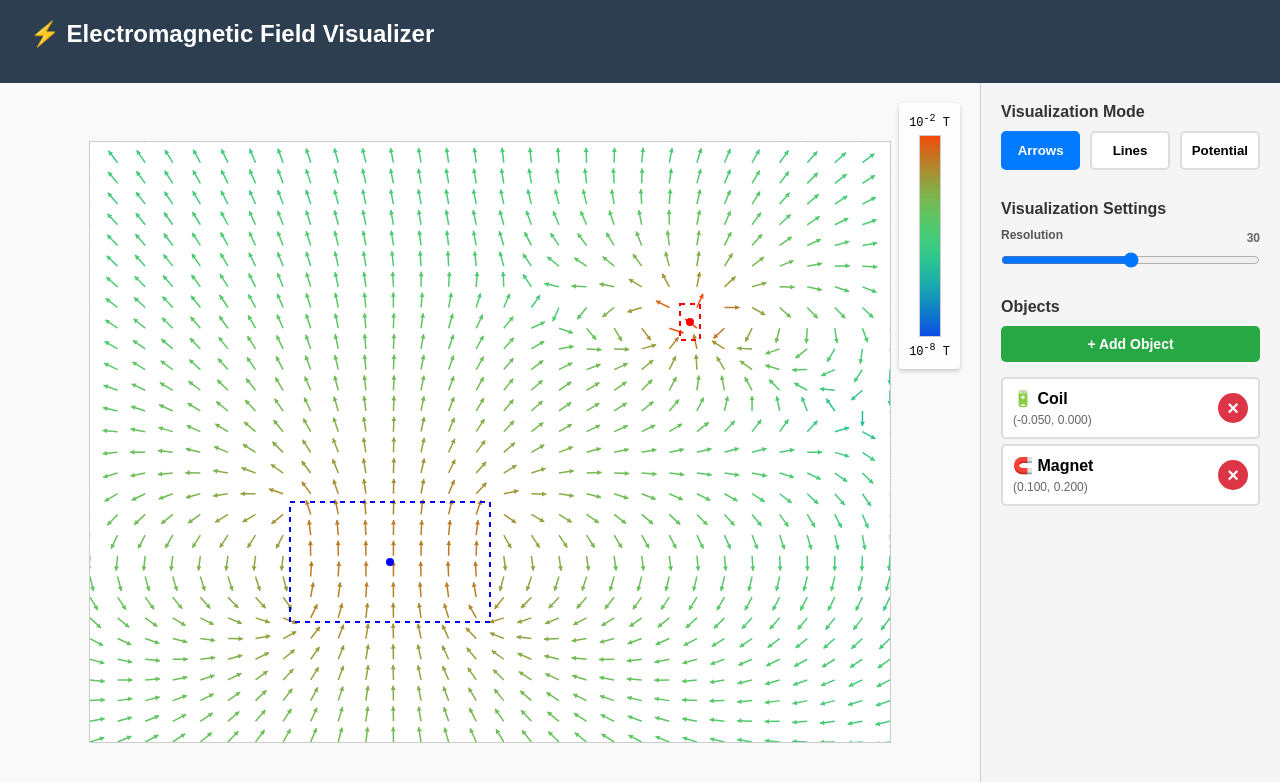
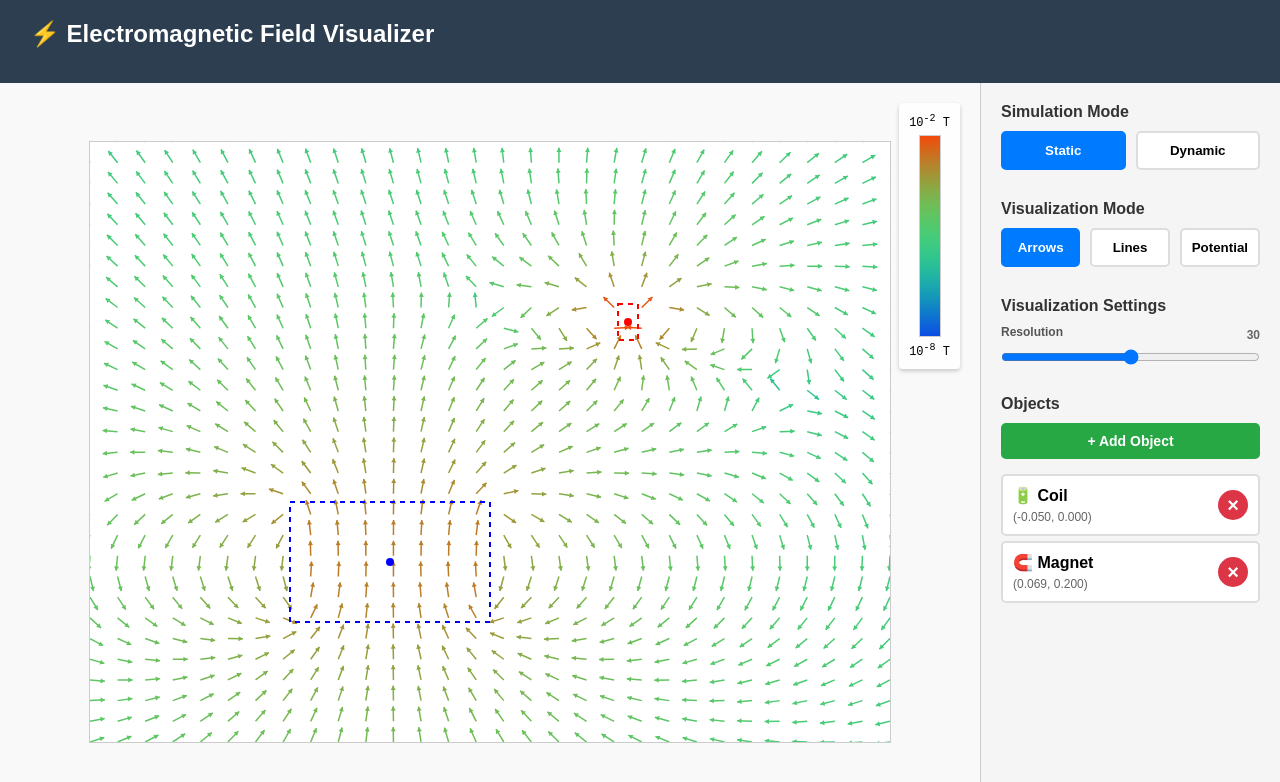
Before and after one commit to arthurmath/electromagnetic_simulation, a React (Vite) app in the folder frontend/: page / in a window 1280 px wide. Shown: the top 782 px of the page. Built offline with nearby package versions, Linux system fonts and the light colour scheme.

Commit message:
dyanmic simulation

```diff
--- a/frontend/src/App.jsx
+++ b/frontend/src/App.jsx
@@ -13,7 +13,7 @@ function App() {
 
     // Add initial objects (matching Python example)
     sim.addObject(new Coil(-0.05, 0.0, 0.05, 0.1, 100, 2.0));
-    sim.addObject(new Magnet(0.1, 0.2, 0.1));
+    sim.addObject(new Magnet(0.069, 0.2, 0.1));
 
     return sim;
   });
@@ -22,9 +22,65 @@ function App() {
   const [updateCounter, setUpdateCounter] = useState(0);
   const [resolution, setResolution] = useState(30);
   const [lineDensity, setLineDensity] = useState(1.6);
+  const [simMode, setSimMode] = useState('static');
+  const [frequency, setFrequency] = useState(1.0);
+  const [timeSpeed, setTimeSpeed] = useState(0.1);
+
+  const animationRef = React.useRef();
+  const phaseRef = React.useRef(0);
+  const lastTimeRef = React.useRef(Date.now());
 
   const xRange = [-0.20, 0.20];
   const yRange = [-0.15, 0.35];
+
+  useEffect(() => {
+    if (simMode === 'dynamic') {
+      lastTimeRef.current = Date.now();
+
+      const animate = () => {
+        const now = Date.now();
+        const dt = (now - lastTimeRef.current) / 1000;
+        lastTimeRef.current = now;
+
+        // Update phase: d(phase) = 2*PI * f * dt * speed
+        phaseRef.current += 2 * Math.PI * frequency * dt * timeSpeed;
+
+        let hasCoils = false;
+        simulation.objects.forEach(obj => {
+          if (obj.type === 'coil') {
+            hasCoils = true;
+            if (obj.baseCurrent === undefined) obj.baseCurrent = obj.current;
+            obj.current = obj.baseCurrent * Math.cos(phaseRef.current);
+          }
+        });
+
+        if (hasCoils) {
+          handleUpdate();
+        }
+
+        animationRef.current = requestAnimationFrame(animate);
+      };
+
+      animationRef.current = requestAnimationFrame(animate);
+    } else {
+      if (animationRef.current) {
+        cancelAnimationFrame(animationRef.current);
+      }
+      // Reset to static state
+      simulation.objects.forEach(obj => {
+        if (obj.type === 'coil' && obj.baseCurrent !== undefined) {
+          obj.current = obj.baseCurrent;
+        }
+      });
+      handleUpdate();
+    }
+
+    return () => {
+      if (animationRef.current) {
+        cancelAnimationFrame(animationRef.current);
+      }
+    };
+  }, [simMode, frequency, timeSpeed, simulation]);
 
   const handleUpdate = () => {
     setUpdateCounter(prev => prev + 1);
@@ -89,6 +145,12 @@ function App() {
           setResolution={setResolution}
           lineDensity={lineDensity}
           setLineDensity={setLineDensity}
+          simMode={simMode}
+          setSimMode={setSimMode}
+          frequency={frequency}
+          setFrequency={setFrequency}
+          timeSpeed={timeSpeed}
+          setTimeSpeed={setTimeSpeed}
         />
       </div>
     </div>
--- a/frontend/src/components/ControlPanel.jsx
+++ b/frontend/src/components/ControlPanel.jsx
@@ -9,13 +9,19 @@ const ControlPanel = ({
   resolution,
   setResolution,
   lineDensity,
-  setLineDensity
+  setLineDensity,
+  simMode,
+  setSimMode,
+  frequency,
+  setFrequency,
+  timeSpeed,
+  setTimeSpeed
 }) => {
   const [selectedObject, setSelectedObject] = useState(null);
   const [showAddMenu, setShowAddMenu] = useState(false);
 
   const handleAddCoil = () => {
-    const newCoil = new Coil(0, 0, 0.05, 0.2, 100, 2.0);
+    const newCoil = new Coil(0, 0, 0.05, 0.1, 100, 2.0);
     simulation.addObject(newCoil);
     onUpdate();
     setShowAddMenu(false);
@@ -46,13 +52,77 @@ const ControlPanel = ({
     const numValue = parseFloat(value);
     if (isNaN(numValue)) return;
 
-    simulation.updateObject(selectedObject.id, { [property]: numValue });
-    setSelectedObject({ ...selectedObject, [property]: numValue });
+    const updates = { [property]: numValue };
+    if (property === 'current') {
+      updates.baseCurrent = numValue;
+    }
+
+    simulation.updateObject(selectedObject.id, updates);
+    setSelectedObject({ ...selectedObject, ...updates });
     onUpdate();
   };
 
   return (
     <div style={styles.container}>
+      <div style={styles.section}>
+        <h3 style={styles.heading}>Simulation Mode</h3>
+        <div style={styles.buttonGroup}>
+          <button
+            style={{
+              ...styles.button,
+              ...(simMode === 'static' ? styles.buttonActive : {})
+            }}
+            onClick={() => setSimMode('static')}
+          >
+            Static
+          </button>
+          <button
+            style={{
+              ...styles.button,
+              ...(simMode === 'dynamic' ? styles.buttonActive : {})
+            }}
+            onClick={() => setSimMode('dynamic')}
+          >
+            Dynamic
+          </button>
+        </div>
+
+        {simMode === 'dynamic' && (
+          <div style={styles.properties}>
+            <div style={{...styles.property, marginTop: '10px'}}>
+              <div style={styles.sliderHeader}>
+                <label style={styles.label}>Frequency (Hz)</label>
+                <span style={styles.value}>{frequency.toFixed(1)}</span>
+              </div>
+              <input
+                type="range"
+                step="1"
+                min="1"
+                max="50"
+                value={frequency}
+                onChange={(e) => setFrequency(parseFloat(e.target.value))}
+                style={styles.slider}
+              />
+            </div>
+            <div style={styles.property}>
+              <div style={styles.sliderHeader}>
+                <label style={styles.label}>Time Speed</label>
+                <span style={styles.value}>{timeSpeed.toFixed(1)}x</span>
+              </div>
+              <input
+                type="range"
+                step="0.1"
+                min="0.01"
+                max="2.0"
+                value={timeSpeed}
+                onChange={(e) => setTimeSpeed(parseFloat(e.target.value))}
+                style={styles.slider}
+              />
+            </div>
+          </div>
+        )}
+      </div>
+
       <div style={styles.section}>
         <h3 style={styles.heading}>Visualization Mode</h3>
         <div style={styles.buttonGroup}>
@@ -246,7 +316,7 @@ const ControlPanel = ({
                   <input
                     type="number"
                     step="0.1"
-                    value={selectedObject.current}
+                    value={selectedObject.baseCurrent !== undefined ? selectedObject.baseCurrent : selectedObject.current}
                     onChange={(e) => handlePropertyChange('current', e.target.value)}
                     style={styles.input}
                   />
--- a/frontend/src/physics/objects.js
+++ b/frontend/src/physics/objects.js
@@ -17,6 +17,7 @@ export class Coil {
     this.length = length;
     this.nTurns = nTurns;
     this.current = current;
+    this.baseCurrent = current;
     this.mu = mu;
     this.n = nTurns / length; // turns per unit length
   }
```
Also changed, not shown: 1 other file (tests, documents, lock files or other folders).
